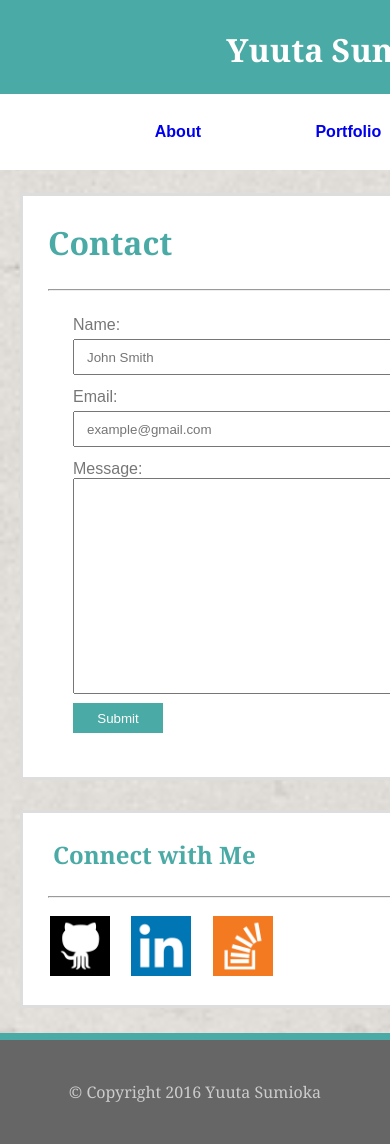
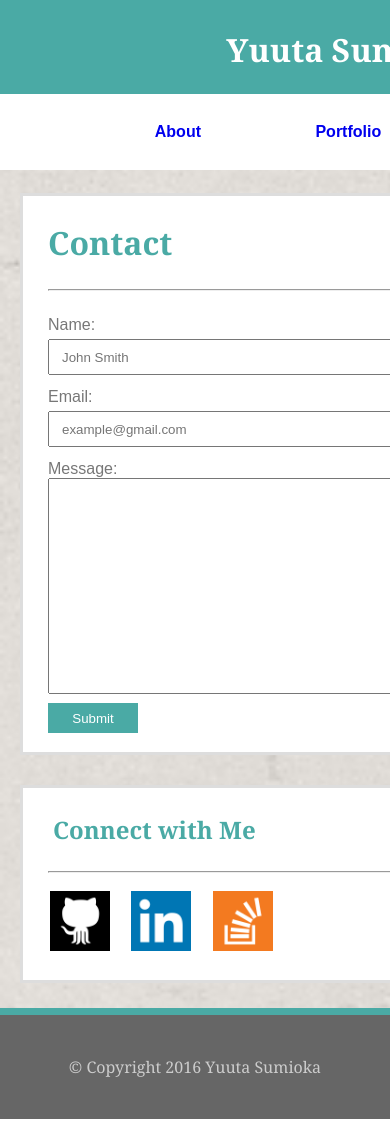
Before and after one commit to ysumio120/Portfolio, a PHP site: page /contact.html in a window 390 px wide; the page is wider, and only the part inside the window is pictured. After the commit the page ends 1119 px from the top of that part, so only its background shows below. Run offline with PHP 8.4, Linux system fonts and the light colour scheme; some libraries are stand-ins or nearby versions.

Commit message:
Changes to index.html & contact.html ->Finished responsivemess for contact.html

```diff
--- a/assignment1/assets/css/style.css
+++ b/assignment1/assets/css/style.css
@@ -79,7 +79,7 @@ li a:hover {
 }
 
 
-#main {
+.main {
 	border-style: solid;
 	border-color: #dddddd;
 	background-color: white;
@@ -100,21 +100,21 @@ li a:hover {
 	right: 0px;
 }
 
-#main h1 {
+.main h1 {
 	color:#4aaaa5;
 	margin: 0;
 	padding: 25px;
 }
 
-#main img {
+.main img {
 	width: 240px;
 	height: 280px;
 	float: left;
 
 }
 
-#main img,
-#main p {
+.main img,
+.main p {
 	line-height: 30px;
 	margin: 0;
 	/*margin-top: 25px;*/
@@ -125,7 +125,7 @@ li a:hover {
 	padding-right: 25px;
 }
 
-#main hr {
+.main hr {
 	margin: 0 25px;
 }
 
@@ -235,26 +235,43 @@ textarea {
 		width: 600px;
 	}
 
-	#main {
+	.main {
 		padding: 25px;
 		width: 240px;
 	}
 
-	#main h1 {
+	.container-forms {
+		width: 800px;
+	}
+
+	.forms {
+		width: 450px;
+	}
+
+	.main h1 {
 		padding: 0 0 25px 0;
 	}
 
-	#main hr {
+	.main hr {
 		margin: 0;
-		width: 240px;
+		width: 100%;
 	}
 
-	#main img{
+	.main img{
 		padding-left: 0px;
 	}
 
-	#main p {
+	.main p {
 		padding: 0px;
+	}
+
+	form {
+		margin: 0;
+		margin-top: 25px;
+	}
+
+	textarea {
+		width: 450px;
 	}
 }
 
@@ -264,7 +281,11 @@ textarea {
 		width: 650px;
 	}
 
-	#main {
+	.container-forms nav{
+		margin-right: -60px;
+	}
+
+	.main {
 	border-style: solid;
 	border-color: #dddddd;
 	background-color: white;
@@ -274,18 +295,24 @@ textarea {
 	margin-bottom: 30px;
 	}
 
-	#main h1 {
+	.main h1 {
 		padding: 0 0 25px 0;
 	}
 
-	#main hr {
+	.main hr {
 		width: 650px;
 		margin: 0;
 	}
 
-	#main p {
+	.main p {
 		margin-top: 25px;
 	}
+
+	textarea {
+		width: 650px;
+		max-width: 650px;
+	}
+
 	#sidebar {
 		position: relative;
 		padding: 25px;
@@ -310,7 +337,11 @@ textarea {
 }
 
 @media screen and (max-width: 640px) {
-	header[class="container"] {
+	body {
+		overflow-x: hidden;
+	}
+
+	header.container {
 		width: 640px;
 		margin: 0;
 	}
@@ -349,17 +380,22 @@ textarea {
 		margin-top: 90px
 	}
 
-	#main {
+	.main {
 		width: 545px;
 	}
 
-	#main hr {
+	.main hr {
 		width: 100%;
 	}
 
-	#main img {
+	.main img {
 		width: 545px;
 		height: 600px;
+	}
+
+	textarea {
+		width: 545px;
+		max-width: 545px;
 	}
 
 	#sidebar {
--- a/assignment1/contact.html
+++ b/assignment1/contact.html
@@ -7,7 +7,7 @@
 	</head>
 	<body>
 		<!-- Header (Name and Tabs) -->
-		<header class="container">
+		<header class="container container-forms">
 			<h1>Yuuta Sumioka</h1>
 			<!-- Navigation Bar -->
 			<nav>
@@ -21,9 +21,9 @@
 		<div id="header_bar"></div>
 		<!-- Bio and Sidebar -->
 		<div id="content">
-			<div class="container">
+			<div class="container container-forms">
 				<!-- Main Content -->
-				<div id="main">
+				<div class="main forms" >
 					<h1>Contact</h1>
 					<hr>
 					<form>
--- a/assignment1/index.html
+++ b/assignment1/index.html
@@ -25,7 +25,7 @@
 		<div id="content">
 			<div class="container">
 				<!-- Main Content -->
-				<div id="main">
+				<div class="main">
 					<h1>About Me</h1>
 					<hr>
 					<img src="assets/images/profile_picture.jpg">
```
